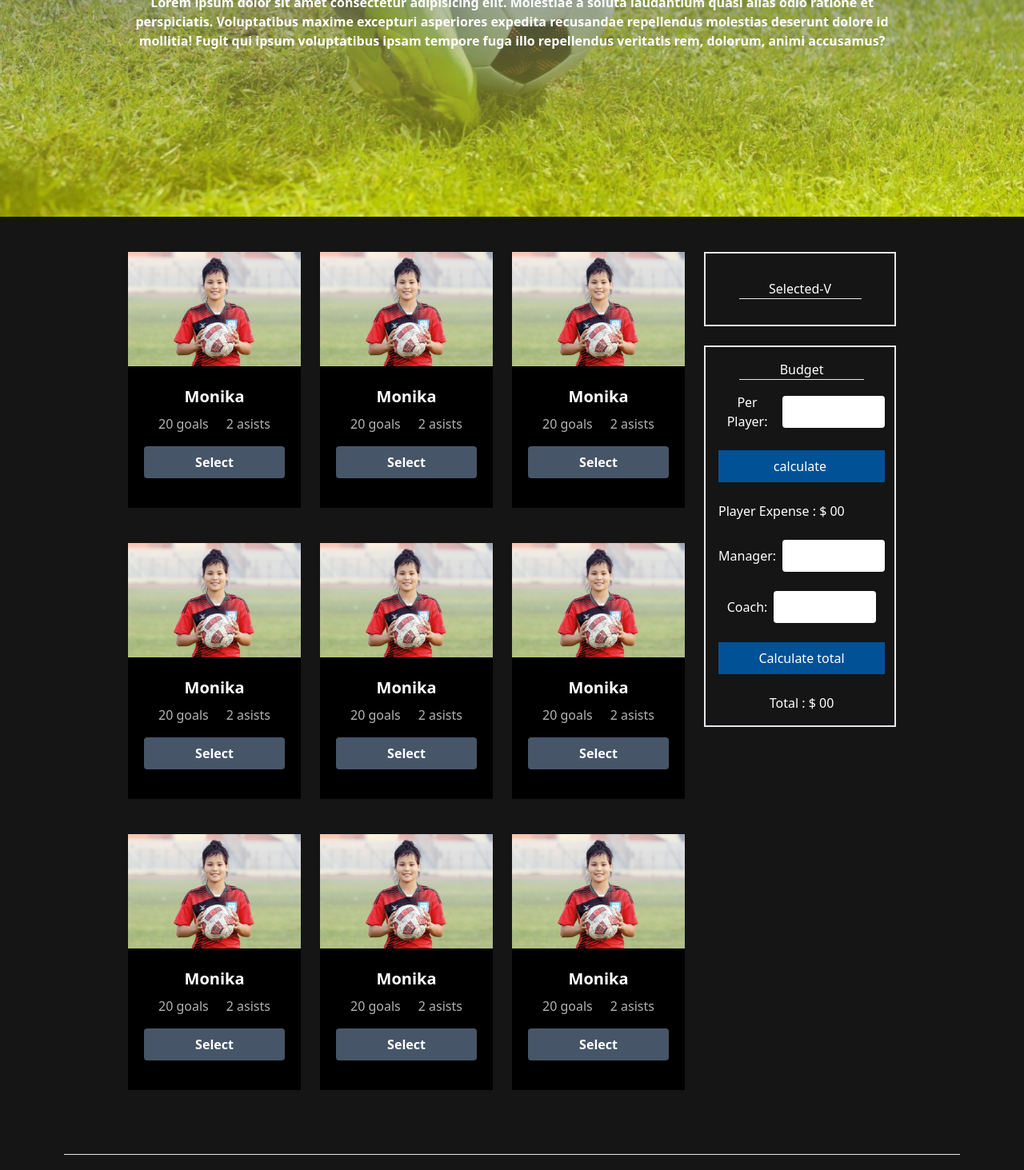
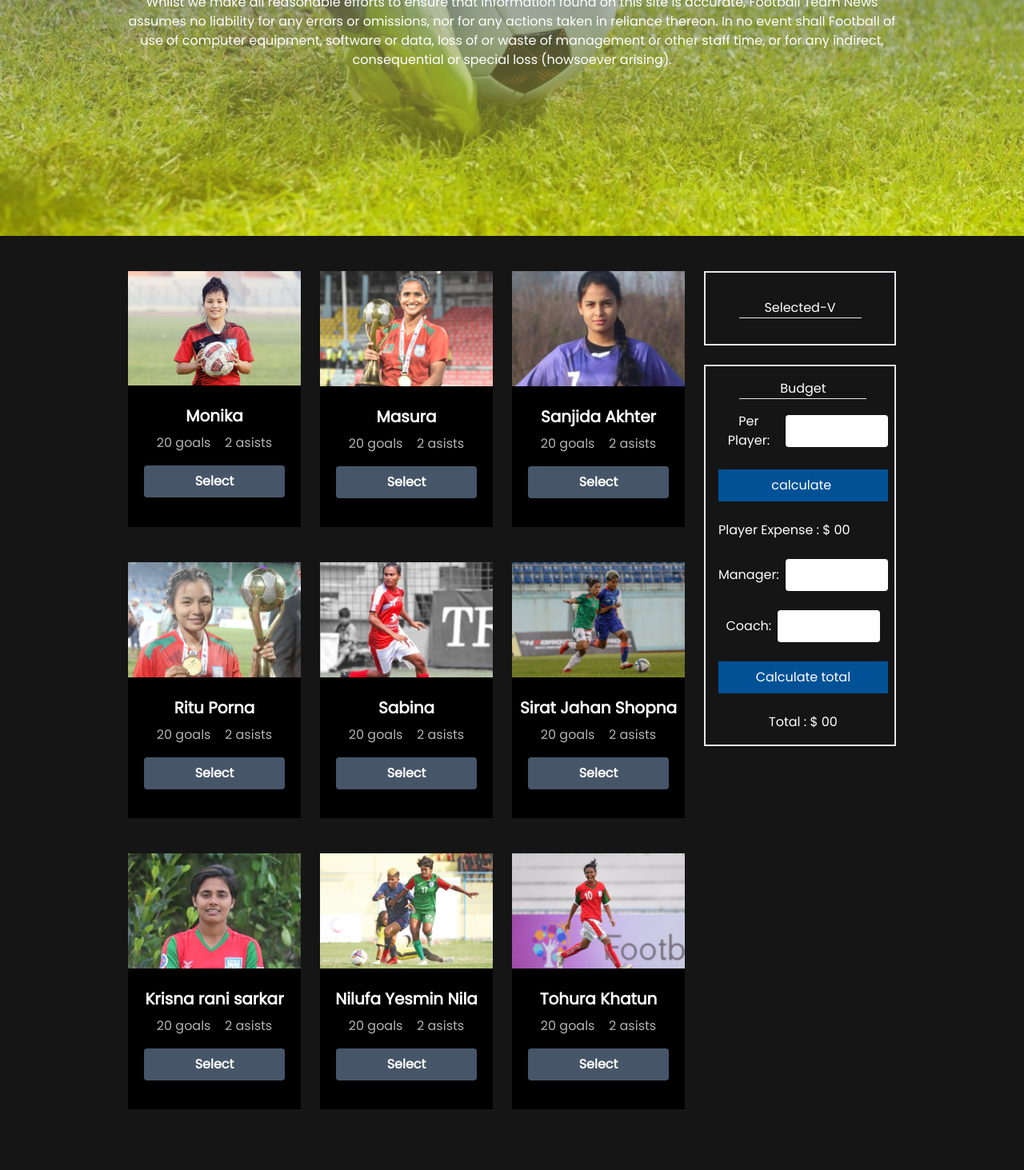
Before and after one commit to Mayeda-Islam/select-best-five, a plain HTML site: page index.html in a window 1280 px wide. Shown: the part 329-1792 px from the top of the page at 80% size. Drawn offline with nearby package versions, Linux system fonts and the light colour scheme.

Commit message:
added player picture and name

```diff
--- a/css/style.css
+++ b/css/style.css
@@ -1,5 +1,6 @@
 body {
     background-color: rgba(21, 21, 21, 1);
+    font-family: 'Poppins', sans-serif;
 }
 
 .banner {
--- a/index.html
+++ b/index.html
@@ -9,6 +9,13 @@
       <link rel="stylesheet" href="css/style.css" />
       <!-- tailwind cdn link -->
       <script src="https://cdn.tailwindcss.com"></script>
+      <!-- font -->
+      <link rel="preconnect" href="https://fonts.googleapis.com" />
+      <link rel="preconnect" href="https://fonts.gstatic.com" crossorigin />
+      <link
+         href="https://fonts.googleapis.com/css2?family=Poppins&display=swap"
+         rel="stylesheet"
+      />
    </head>
    <body>
       <header>
@@ -18,13 +25,14 @@
                   Create your dream team by <br />
                   selecting five
                </h1>
-               <p class="w-9/12 mx-auto font-semibold mt-4">
-                  Lorem ipsum dolor sit amet consectetur adipisicing elit.
-                  Molestiae a soluta laudantium quasi alias odio ratione et
-                  perspiciatis. Voluptatibus maxime excepturi asperiores
-                  expedita recusandae repellendus molestias deserunt dolore id
-                  mollitia! Fugit qui ipsum voluptatibus ipsam tempore fuga illo
-                  repellendus veritatis rem, dolorum, animi accusamus?
+               <p class="w-9/12 mx-auto font-medium mt-4">
+                  Whilst we make all reasonable efforts to ensure that
+                  information found on this site is accurate, Football Team News
+                  assumes no liability for any errors or omissions, nor for any
+                  actions taken in reliance thereon. In no event shall Football
+                  of use of computer equipment, software or data, loss of or
+                  waste of management or other staff time, or for any indirect,
+                  consequential or special loss (howsoever arising).
                </p>
             </div>
          </section>
@@ -39,7 +47,7 @@
                      </div>
                      <div class="player-info mt-6">
                         <h3
-                           id="player-name"
+                           id="select-1-player-name"
                            class="player-name font-semibold text-xl"
                         >
                            Monika
@@ -52,7 +60,8 @@
                            <p>2 asists</p>
                         </div>
                         <button
-                           onclick="selectButton()"
+                           id="select-1"
+                           onclick="selectButton(id)"
                            class="bg-slate-600 hover:bg-blue-700 text-white mt-4 font-semibold py-2 px-16 rounded"
                         >
                            Select
@@ -62,14 +71,14 @@
                   <!-- card 2-->
                   <div class="card bg-black h-80">
                      <div>
-                        <img src="images/player-monika.png" alt="" />
+                        <img src="images/masura.png" alt="" />
                      </div>
                      <div class="player-info mt-6">
                         <h3
-                           id="player-name"
+                           id="select-2-player-name"
                            class="player-name font-semibold text-xl"
                         >
-                           Monika
+                           Masura
                         </h3>
                         <div
                            style="color: rgba(179, 179, 179, 1)"
@@ -79,7 +88,8 @@
                            <p>2 asists</p>
                         </div>
                         <button
-                           onclick="selectButton()"
+                           id="select-2"
+                           onclick="selectButton(id)"
                            class="bg-slate-600 hover:bg-blue-700 text-white mt-4 font-semibold py-2 px-16 rounded"
                         >
                            Select
@@ -89,11 +99,14 @@
                   <!-- card 3-->
                   <div class="card bg-black h-80">
                      <div>
-                        <img src="images/player-monika.png" alt="" />
+                        <img src="images/sanjida.png" alt="" />
                      </div>
                      <div class="player-info mt-6">
-                        <h3 id="player-name" class="font-semibold text-xl">
-                           Monika
+                        <h3
+                           id="select-3-player-name"
+                           class="font-semibold text-xl"
+                        >
+                           Sanjida Akhter
                         </h3>
                         <div
                            style="color: rgba(179, 179, 179, 1)"
@@ -103,8 +116,8 @@
                            <p>2 asists</p>
                         </div>
                         <button
-                           id=""
-                           onclick="selectButton()"
+                           id="select-3"
+                           onclick="selectButton(id)"
                            class="bg-slate-600 hover:bg-blue-700 text-white mt-4 font-semibold py-2 px-16 rounded"
                         >
                            Select
@@ -116,10 +129,15 @@
                <div class="grid grid-cols-3 mt-11 text-white gap-6 text-center">
                   <div class="card bg-black h-80">
                      <div>
-                        <img src="images/player-monika.png" alt="" />
+                        <img src="images/Ritu_Porna_Chakma .png" alt="" />
                      </div>
                      <div class="player-info mt-6">
-                        <h3 class="font-semibold text-xl">Monika</h3>
+                        <h3
+                           id="select-4-player-name"
+                           class="font-semibold text-xl"
+                        >
+                           Ritu Porna
+                        </h3>
                         <div
                            style="color: rgba(179, 179, 179, 1)"
                            class="flex mt-2 justify-around w-9/12 mx-auto justify-center items-center"
@@ -128,20 +146,26 @@
                            <p>2 asists</p>
                         </div>
                         <button
-                           onclick="selectButton()"
+                           id="select-4"
+                           onclick="selectButton(id)"
                            class="bg-slate-600 hover:bg-blue-700 text-white mt-4 font-semibold py-2 px-16 rounded"
                         >
                            Select
                         </button>
                      </div>
                   </div>
-                  <!-- card -->
+                  <!-- card 5-->
                   <div class="card bg-black h-80">
                      <div>
-                        <img src="images/player-monika.png" alt="" />
+                        <img src="images/Sabina.png" alt="" />
                      </div>
                      <div class="player-info mt-6">
-                        <h3 class="font-semibold text-xl">Monika</h3>
+                        <h3
+                           id="select-5-player-name"
+                           class="font-semibold text-xl"
+                        >
+                           Sabina
+                        </h3>
                         <div
                            style="color: rgba(179, 179, 179, 1)"
                            class="flex mt-2 justify-around w-9/12 mx-auto justify-center items-center"
@@ -150,20 +174,26 @@
                            <p>2 asists</p>
                         </div>
                         <button
-                           onclick="selectButton()"
+                           id="select-5"
+                           onclick="selectButton(id)"
                            class="bg-slate-600 hover:bg-blue-700 text-white mt-4 font-semibold py-2 px-16 rounded"
                         >
                            Select
                         </button>
                      </div>
                   </div>
-                  <!-- card -->
+                  <!-- card 6-->
                   <div class="card bg-black h-80">
                      <div>
-                        <img src="images/player-monika.png" alt="" />
+                        <img src="images/sirat.png" alt="" />
                      </div>
                      <div class="player-info mt-6">
-                        <h3 class="font-semibold text-xl">Monika</h3>
+                        <h3
+                           id="select-6-player-name"
+                           class="font-semibold text-xl"
+                        >
+                           Sirat Jahan Shopna
+                        </h3>
                         <div
                            style="color: rgba(179, 179, 179, 1)"
                            class="flex mt-2 justify-around w-9/12 mx-auto justify-center items-center"
@@ -172,7 +202,8 @@
                            <p>2 asists</p>
                         </div>
                         <button
-                           onclick="selectButton()"
+                           id="select-6"
+                           onclick="selectButton(id)"
                            class="bg-slate-600 hover:bg-blue-700 text-white mt-4 font-semibold py-2 px-16 rounded"
                         >
                            Select
@@ -184,10 +215,15 @@
                <div class="grid grid-cols-3 mt-11 text-white gap-6 text-center">
                   <div class="card bg-black h-80">
                      <div>
-                        <img src="images/player-monika.png" alt="" />
+                        <img src="images/krishna-rani-sarkar.png" alt="" />
                      </div>
                      <div class="player-info mt-6">
-                        <h3 class="font-semibold text-xl">Monika</h3>
+                        <h3
+                           id="select-7-player-name"
+                           class="font-semibold text-xl"
+                        >
+                           Krisna rani sarkar
+                        </h3>
                         <div
                            style="color: rgba(179, 179, 179, 1)"
                            class="flex mt-2 justify-around w-9/12 mx-auto justify-center items-center"
@@ -196,20 +232,26 @@
                            <p>2 asists</p>
                         </div>
                         <button
-                           onclick="selectButton()"
+                           id="select-7"
+                           onclick="selectButton(id)"
                            class="bg-slate-600 hover:bg-blue-700 text-white mt-4 font-semibold py-2 px-16 rounded"
                         >
                            Select
                         </button>
                      </div>
                   </div>
-                  <!-- card -->
+                  <!-- card 8-->
                   <div class="card bg-black h-80">
                      <div>
-                        <img src="images/player-monika.png" alt="" />
+                        <img src="images/Nilufa.png" alt="" />
                      </div>
                      <div class="player-info mt-6">
-                        <h3 class="font-semibold text-xl">Monika</h3>
+                        <h3
+                           id="select-8-player-name"
+                           class="font-semibold text-xl"
+                        >
+                           Nilufa Yesmin Nila
+                        </h3>
                         <div
                            style="color: rgba(179, 179, 179, 1)"
                            class="flex mt-2 justify-around w-9/12 mx-auto justify-center items-center"
@@ -218,20 +260,26 @@
                            <p>2 asists</p>
                         </div>
                         <button
-                           onclick="selectButton()"
+                           id="select-8"
+                           onclick="selectButton(id)"
                            class="bg-slate-600 hover:bg-blue-700 text-white mt-4 font-semibold py-2 px-16 rounded"
                         >
                            Select
                         </button>
                      </div>
                   </div>
-                  <!-- card -->
+                  <!-- card 9-->
                   <div class="card bg-black h-80">
                      <div>
-                        <img src="images/player-monika.png" alt="" />
+                        <img src="images/tohura.png" alt="" />
                      </div>
                      <div class="player-info mt-6">
-                        <h3 class="font-semibold text-xl">Monika</h3>
+                        <h3
+                           id="select-9-player-name"
+                           class="font-semibold text-xl"
+                        >
+                           Tohura Khatun
+                        </h3>
                         <div
                            style="color: rgba(179, 179, 179, 1)"
                            class="flex mt-2 justify-around w-9/12 mx-auto justify-center items-center"
@@ -240,7 +288,8 @@
                            <p>2 asists</p>
                         </div>
                         <button
-                           onclick="selectButton()"
+                           id="select-9"
+                           onclick="selectButton(id)"
                            class="bg-slate-600 hover:bg-blue-700 text-white mt-4 font-semibold py-2 px-16 rounded"
                         >
                            Select
@@ -255,7 +304,10 @@
                >
                   <h1 class="mt-4">Selected-V</h1>
                   <hr class="w-9/12 mx-auto mb-4" />
-                  <ul class="text-start" id="player-container"></ul>
+                  <ol
+                     class="list-decimal text-start pl-8"
+                     id="player-container"
+                  ></ol>
                </div>
                <div class="grid grid-row-1 bg-dark mt-6 border-2 p-4 pb-4">
                   <h1 class="text-white">Budget</h1>
```
Also changed, not shown: js/utilities.js (+15 -8 lines), images/Nilufa.png (added), images/Ritu_Porna_Chakma .png (added), images/Sabina.png (added), images/krishna-rani-sarkar.png (added), images/masura.png (added), images/sanjida.png (added), images/sirat.png (added), images/tohura.png (added).
